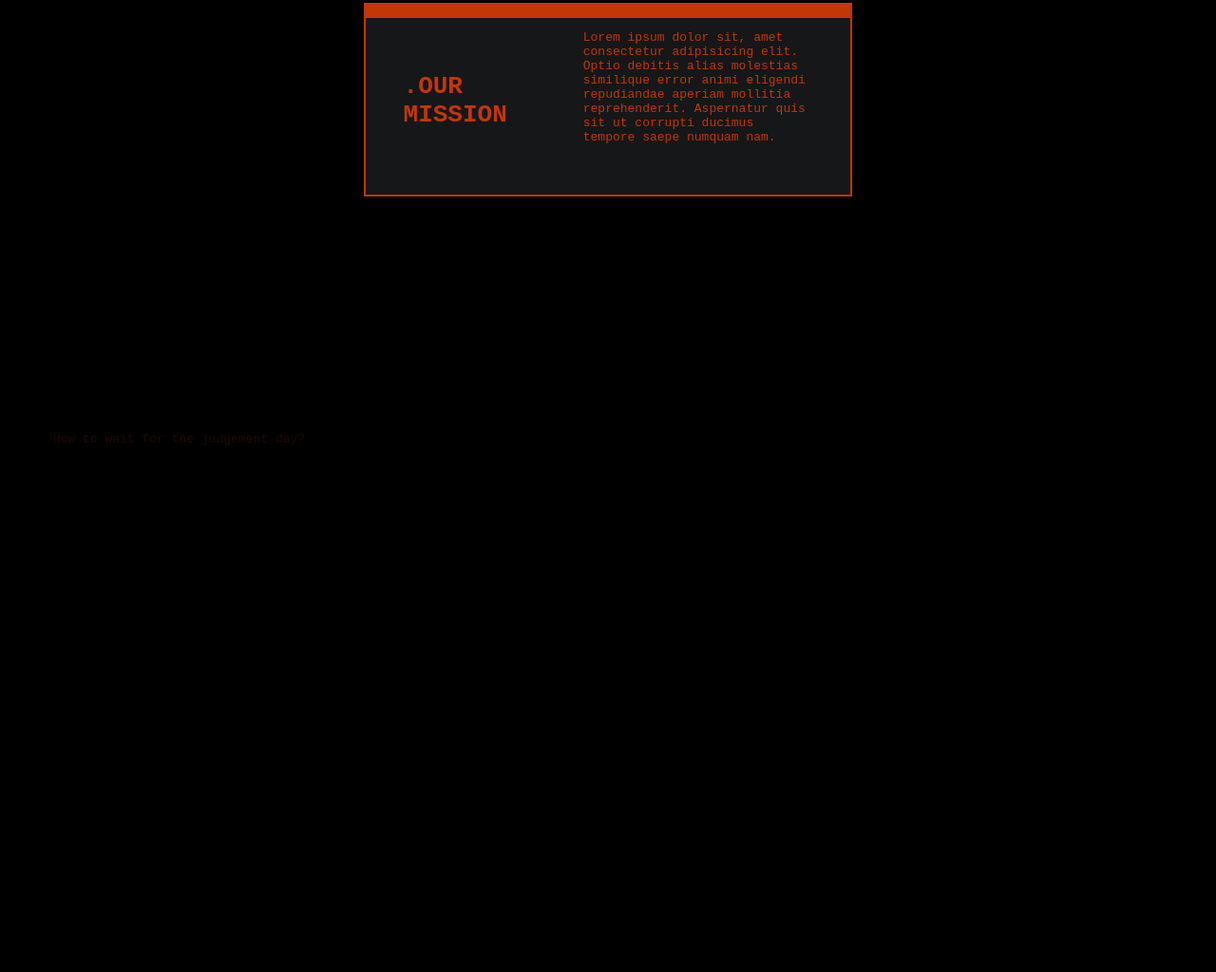
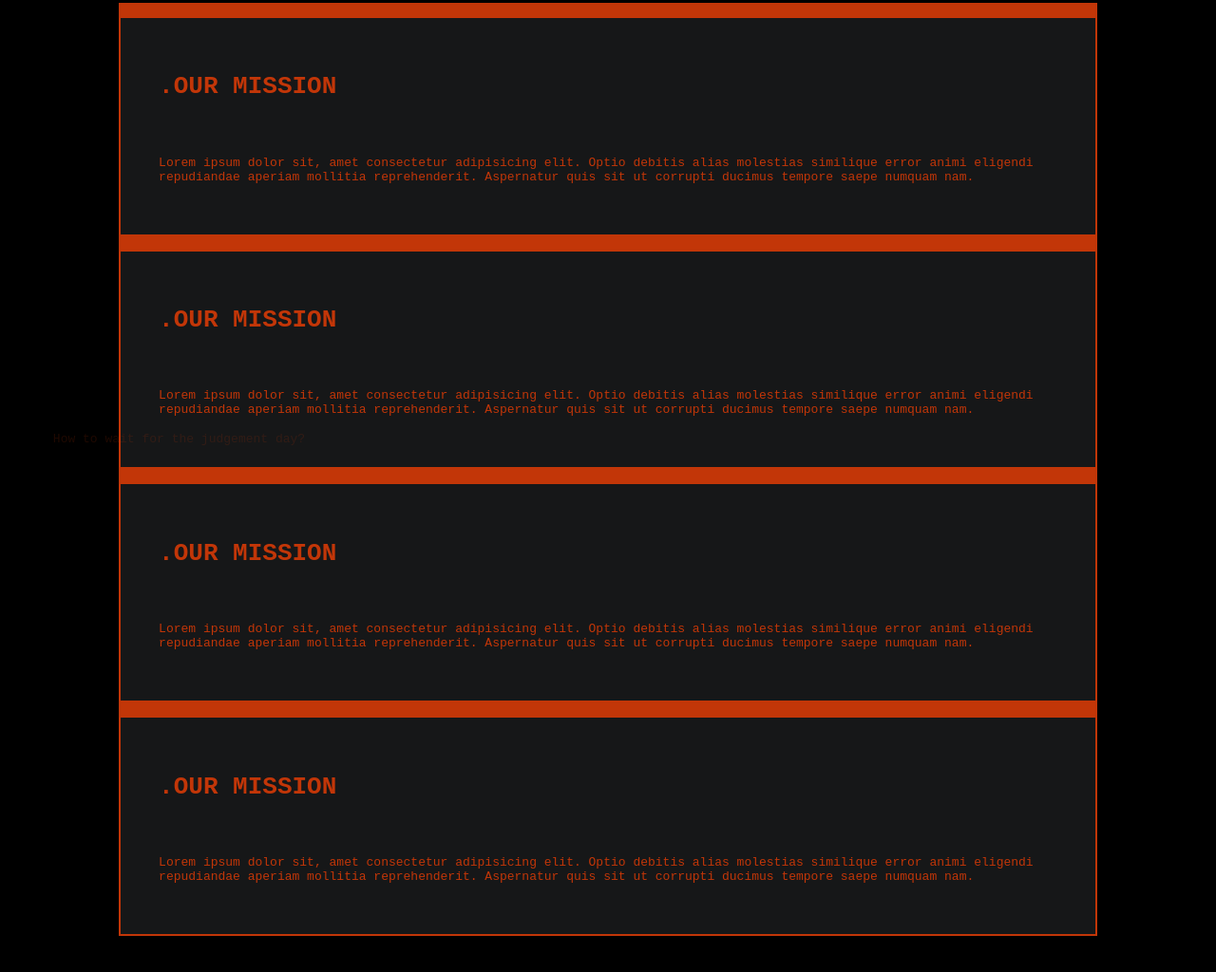
Before and after one commit to Classic-Sama/onetwotripplesevenone, a plain HTML site: page index1.html in a window 1280 px wide. Shown: the part 130-1154 px from the top of the page at 95% size. Before the commit the page ends 800 px from the top, so only its background shows below. Drawn offline with Linux system fonts and the light colour scheme.

Commit message:
messing around

```diff
--- a/css/basilmain.css
+++ b/css/basilmain.css
@@ -12,6 +12,7 @@ body {
     color: var(--accent-color);
     overflow-x: clip;
     font-family: monospace;
+
 }
 .head{
     margin: auto;
@@ -75,13 +76,11 @@ body {
     justify-content: space-between;
     padding: 40px;
 }
-.about-header h1{
-    text-transform: uppercase;
 
-}
 .image-icon{
     width: 80px;
     height: auto;
+    opacity: 0.8;
 }
 .about-text{
     padding: 0px 40px 40px;
@@ -94,21 +93,19 @@ body {
 .mission-c{
     background-color: var(--detail-color);
     margin: auto;
-    max-width: 47.5%;
+    max-width: 95%;
     justify-content: space-between;
-    display: flex;
+
     border: 2px solid var(--accent-color);
     border-top: 16px solid var(--accent-color);
 }
 .mission-c h1{
     padding: 40px 40px;
     text-transform: uppercase;
-    display: flex;
 
 }
 .mission-text{
     padding: 0px 40px 40px;
-    display: flex;
 }
 
 
--- a/index1.html
+++ b/index1.html
@@ -28,7 +28,24 @@
                 <p>Lorem ipsum dolor sit, amet consectetur adipisicing elit. Optio debitis alias molestias similique error animi eligendi repudiandae aperiam mollitia reprehenderit. Aspernatur quis sit ut corrupti ducimus tempore saepe numquam nam.</p>
             </div>
         </div>
-
+        <div class="mission-c">
+            <h1>.our mission</h1>
+            <div class="mission-text">
+                <p>Lorem ipsum dolor sit, amet consectetur adipisicing elit. Optio debitis alias molestias similique error animi eligendi repudiandae aperiam mollitia reprehenderit. Aspernatur quis sit ut corrupti ducimus tempore saepe numquam nam.</p>
+            </div>
+        </div>
+        <div class="mission-c">
+            <h1>.our mission</h1>
+            <div class="mission-text">
+                <p>Lorem ipsum dolor sit, amet consectetur adipisicing elit. Optio debitis alias molestias similique error animi eligendi repudiandae aperiam mollitia reprehenderit. Aspernatur quis sit ut corrupti ducimus tempore saepe numquam nam.</p>
+            </div>
+        </div>
+        <div class="mission-c">
+            <h1>.our mission</h1>
+            <div class="mission-text">
+                <p>Lorem ipsum dolor sit, amet consectetur adipisicing elit. Optio debitis alias molestias similique error animi eligendi repudiandae aperiam mollitia reprehenderit. Aspernatur quis sit ut corrupti ducimus tempore saepe numquam nam.</p>
+            </div>
+        </div>
 
     </div>
 <script>
```
Also changed, not shown: images/footer.png (added), 1 other file.
